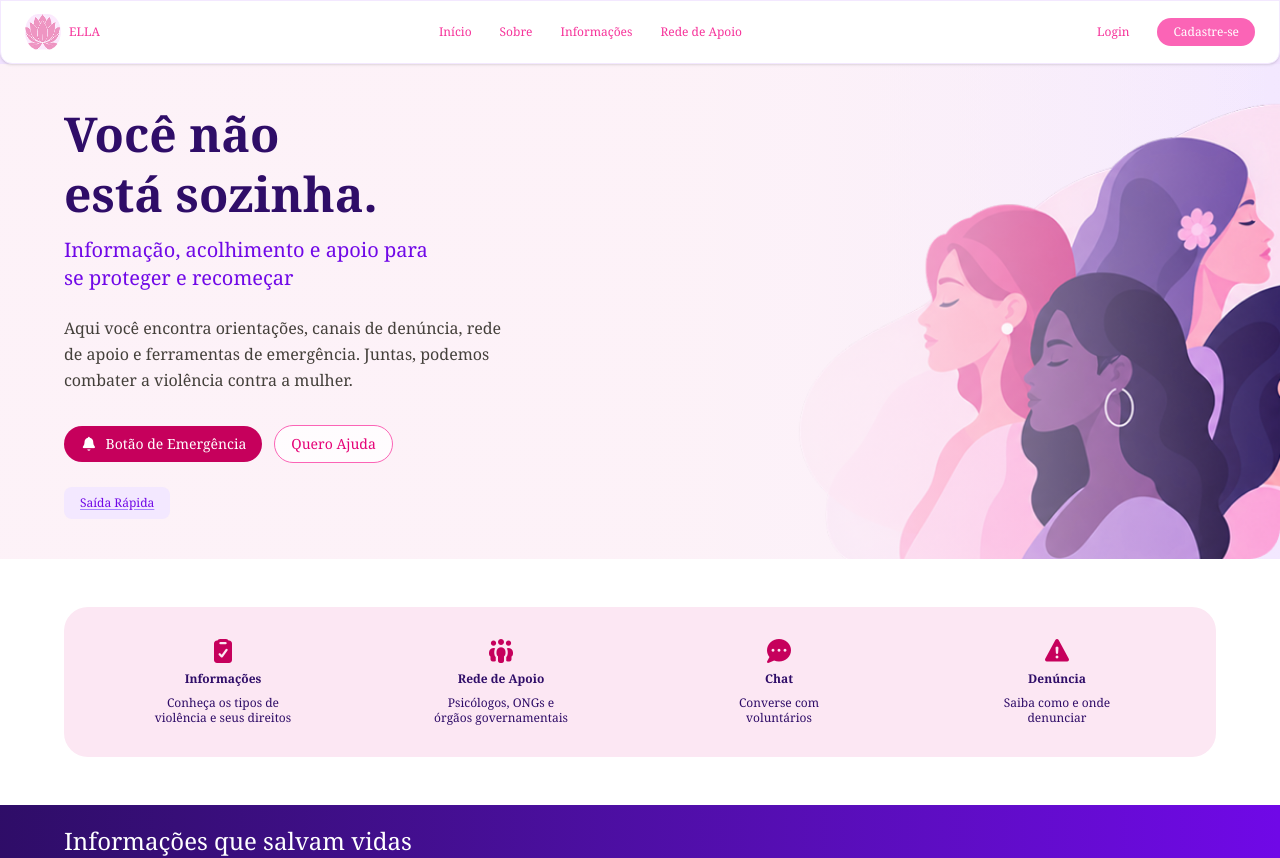
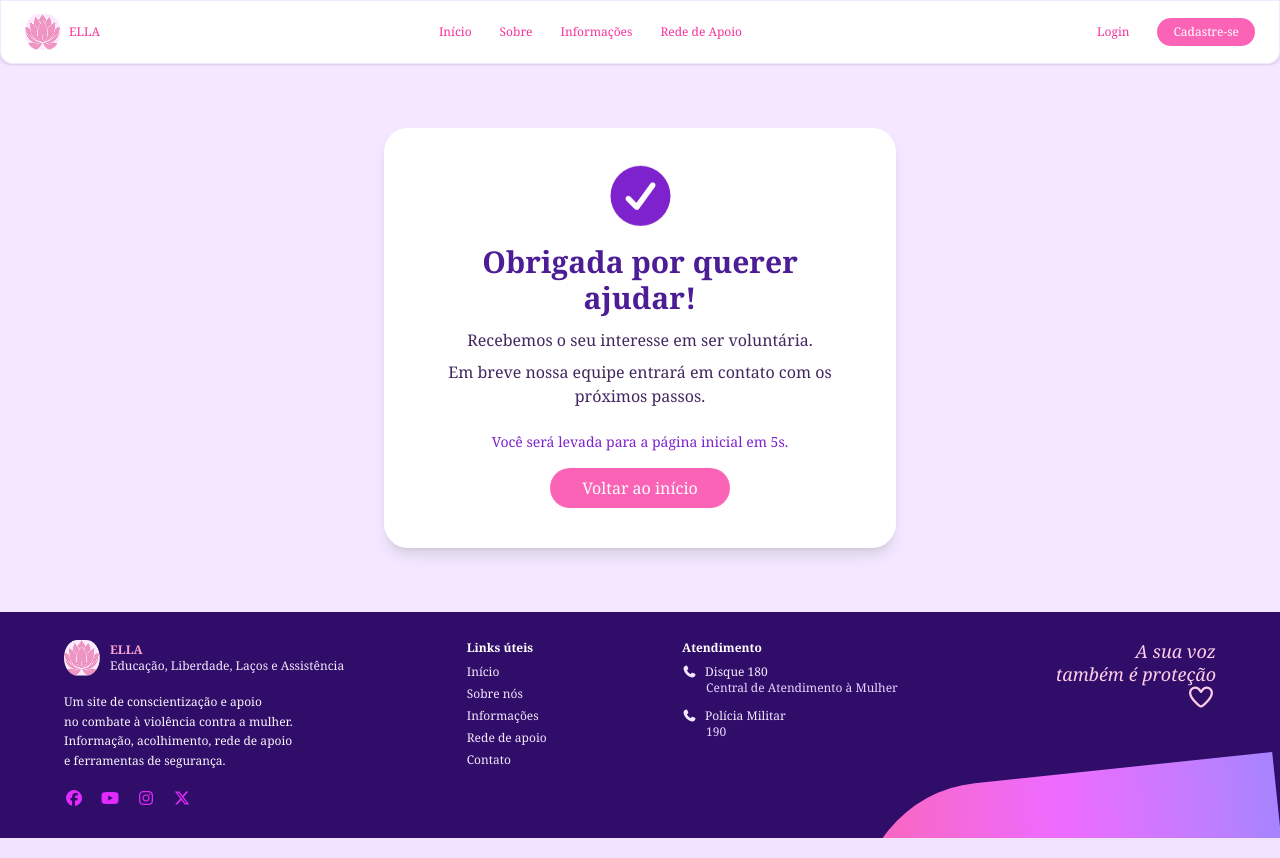
Before and after one commit to Guilherme-K/ella, a React (Vite) app: page /voluntaria/agradecimentovoluntaria in a window 1280 px wide. Shown: the top 858 px of the page. Built offline with nearby package versions, Linux system fonts and the light colour scheme.

Commit message:
Agradecimento page

```diff
--- a/src/App.jsx
+++ b/src/App.jsx
@@ -13,6 +13,7 @@ import ChatUsuario from './pages/ChatUsuario'
 import ChatVoluntaria from './pages/ChatVoluntaria'
 import ChatAdmin from './pages/ChatAdmin'
 import Emergencia from "./pages/Emergencia";
+import AgradecimentoVoluntaria from './pages/AgradecimentoVoluntario'
 
 export default function App() {
   return (
@@ -29,6 +30,7 @@ export default function App() {
         <Route path="/chatvoluntaria" element={<ChatVoluntaria />} />
         <Route path="/chatadmin" element={<ChatAdmin />} />
         <Route path="/emergencia" element={<Emergencia />} />
+        <Route path='/voluntaria/agradecimentovoluntaria' element={<AgradecimentoVoluntaria/>}/>
       </Route>
     </Routes>
   )
--- /dev/null
+++ b/src/pages/AgradecimentoVoluntario.jsx
@@ -0,0 +1,46 @@
+import { useEffect, useState } from 'react';
+import { useNavigate } from 'react-router-dom';
+import { FontAwesomeIcon } from '@fortawesome/react-fontawesome';
+import { faCircleCheck } from '@fortawesome/free-solid-svg-icons';
+
+function AgradecimentoVoluntaria() {
+    const navigate = useNavigate();
+    const [segundos, setSegundos] = useState(10);
+
+    useEffect(() => {
+        if (segundos === 0) {
+            navigate('/');
+            return;
+        }
+        const timer = setTimeout(() => setSegundos((s) => s - 1), 1000);
+        return () => clearTimeout(timer);
+    }, [segundos, navigate]);
+
+    return (
+        <main className="bg-[#f3e8ff] min-h-[60vh] flex items-center justify-center px-4 py-16">
+            <section className="bg-white rounded-3xl shadow-lg max-w-lg w-full p-10 text-center">
+                <FontAwesomeIcon
+                    icon={faCircleCheck}
+                    className="text-6xl text-[#7e22ce] animate-bounce mb-4"
+                />
+                <h1 className="text-3xl font-bold text-[#4c1d95] mb-3">
+                    Obrigada por querer ajudar!
+                </h1>
+                <p className="mb-2">Recebemos o seu interesse em ser voluntária.</p>
+                <p className="mb-6">Em breve nossa equipe entrará em contato com os próximos passos.</p>
+                <p className="text-sm text-[#7e22ce] mb-4">
+                    Você será levada para a página inicial em {segundos}s.
+                </p>
+                <button
+                    type="button"
+                    onClick={() => navigate('/')}
+                    className="rounded-full text-white bg-pink-400 px-8 py-2 font-semibold"
+                >
+                    Voltar ao início
+                </button>
+            </section>
+        </main>
+    );
+}
+
+export default AgradecimentoVoluntaria;
--- a/src/pages/Voluntaria.jsx
+++ b/src/pages/Voluntaria.jsx
@@ -6,8 +6,12 @@ import { useState } from 'react';
 import { FontAwesomeIcon } from '@fortawesome/react-fontawesome';
 import { faHeart, faBullhorn, faCalendarDays, faBriefcase } from '@fortawesome/free-solid-svg-icons';
 
+
+import { useNavigate } from 'react-router-dom';
+
 function Voluntaria() {
     const [dados, setDados] = useState({
+
         nome: "",
         email: "",
         telefone: "",
@@ -23,6 +27,7 @@ function Voluntaria() {
 
     const [ajuda, setAjuda] = useState([]);
     const [erro, setErro] = useState("");
+    const navigate = useNavigate();
 
 
     function escolherOpcao(opcao) {
@@ -47,6 +52,7 @@ function Voluntaria() {
 
 
         console.log({ ...dados, areas: ajuda });
+        navigate("/voluntaria/agradecimentovoluntaria")
     }
 
 
```
